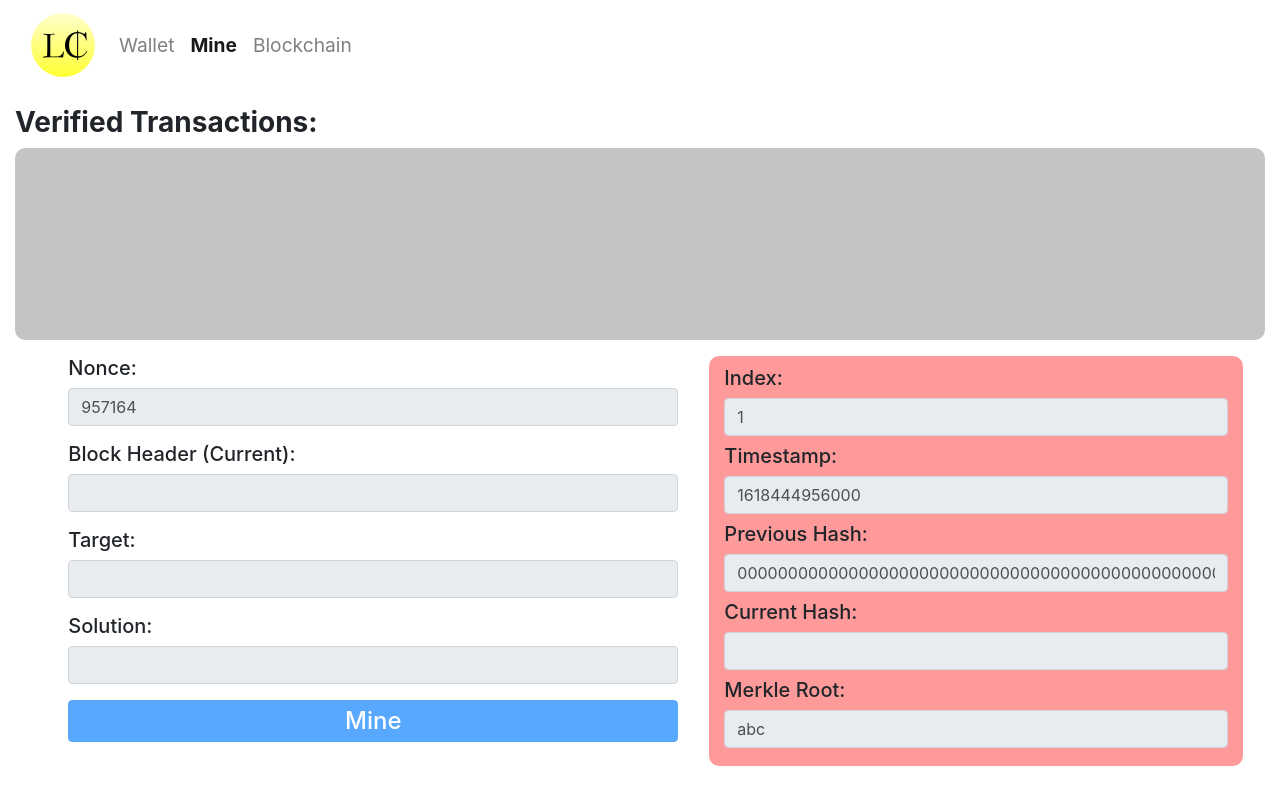
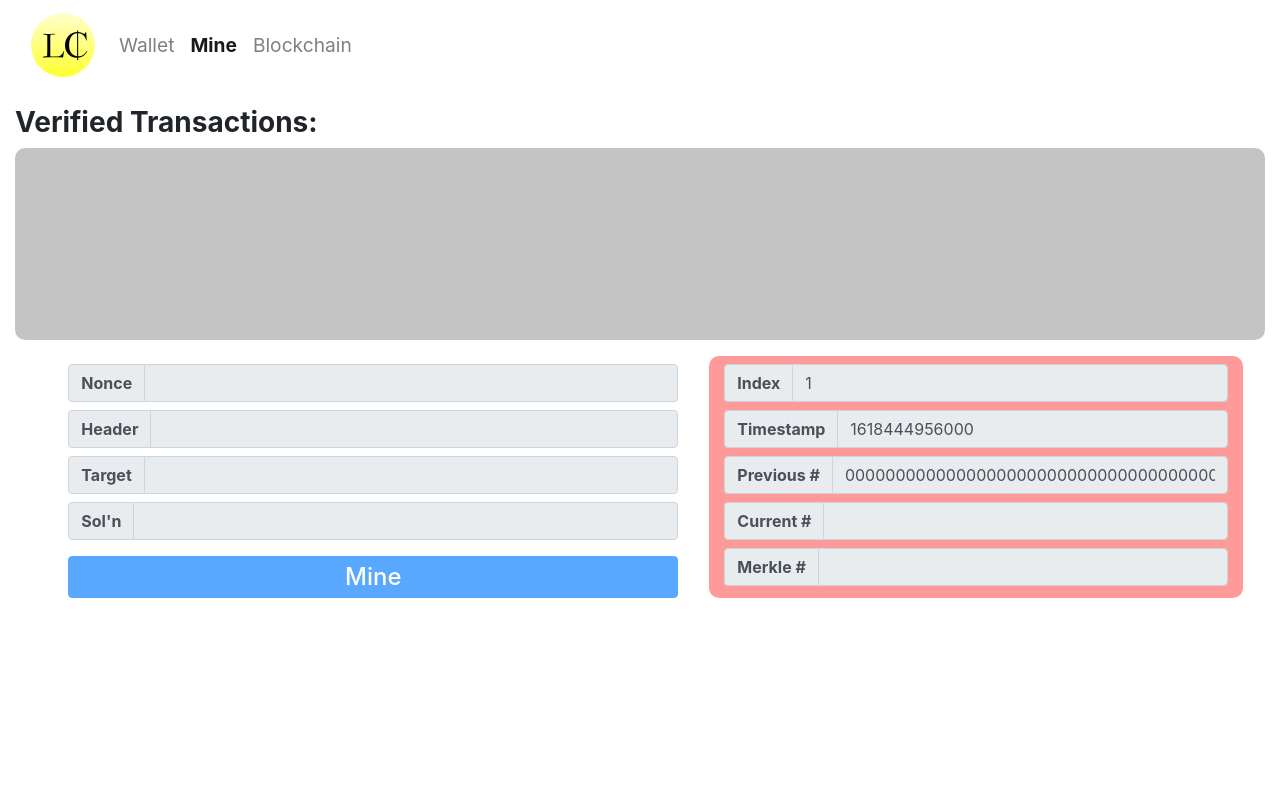
Before and after one commit to lbragile/LibraCoin, a React (Create React App) app: page /LibraCoin/mine in a window 1280 px wide. Built offline with nearby package versions, Linux system fonts and the light colour scheme.

Commit message:
added merkle tree calculations to mined block, working on canvas drawing to illustrate the tree

```diff
--- a/src/components/App/App.css
+++ b/src/components/App/App.css
@@ -20,3 +20,7 @@
   align-items: center;
   min-height: 12rem;
 }
+
+.input-group-text {
+  font-weight: bold;
+}
--- a/src/components/App/App.tsx
+++ b/src/components/App/App.tsx
@@ -21,7 +21,7 @@ export default function App(): JSX.Element {
         prevHash: "",
         currHash: new Array(256).fill("0").join(""),
         transactions: [],
-        timestamp: new Date("04/30/2021"),
+        timestamp: Date.parse("04/31/2021"),
       },
     ],
   });
--- a/src/components/Block/Block.css
+++ b/src/components/Block/Block.css
@@ -4,16 +4,15 @@
 }
 
 .bordered-background {
-  filter: brightness(90%);
   border: 1px dashed black;
   border-radius: 10px;
   padding: 0.5em;
-  margin-top: 1em;
+  margin-top: 0.25em;
 }
 
 .block {
   width: 25%;
-  padding: 10px;
+  padding: 0 1em;
   border-radius: 10px;
   position: relative;
 }
@@ -39,7 +38,6 @@
   display: flex;
   align-items: center;
   min-width: 20rem;
-  margin: 0.5rem 2.75rem;
 }
 
 .chain {
--- a/src/components/Block/Block.tsx
+++ b/src/components/Block/Block.tsx
@@ -1,5 +1,5 @@
 import React, { useState, useEffect } from "react";
-import { Form } from "react-bootstrap";
+import { Form, InputGroup } from "react-bootstrap";
 
 import Statistics from "./Statistics";
 import { IBlock } from "../../typings/AppTypes";
@@ -9,7 +9,7 @@ import "./Block.css";
 export default function Block({ details }: { details: IBlock }): JSX.Element {
   const [solution, setSolution] = useState<string>("");
   const [isValid, setIsValid] = useState<boolean>(true);
-  const [timestamp, setTimestamp] = useState<number>(Date.now());
+  const [, setTimestamp] = useState<number>(Date.now());
 
   // update timestamp when solution is mined
   useEffect(() => setTimestamp(Date.now()), [solution]);
@@ -21,36 +21,40 @@ export default function Block({ details }: { details: IBlock }): JSX.Element {
       }
     >
       <Form className="block col-12">
-        <Form.Group>
-          <Form.Label>
-            <h5>Index:</h5>
-          </Form.Label>
+        <InputGroup className="my-2">
+          <InputGroup.Prepend>
+            <InputGroup.Text>Index</InputGroup.Text>
+          </InputGroup.Prepend>
           <Form.Control type="number" defaultValue={details.index} disabled={true} />
-        </Form.Group>
-        <Form.Group>
-          <Form.Label>
-            <h5>Timestamp:</h5>
-          </Form.Label>
-          <Form.Control type="number" value={details.timestamp} disabled={true} />
-        </Form.Group>
-        <Form.Group>
-          <Form.Label>
-            <h5>Previous Hash:</h5>
-          </Form.Label>
+        </InputGroup>
+
+        <InputGroup className="my-2">
+          <InputGroup.Prepend>
+            <InputGroup.Text>Timestamp</InputGroup.Text>
+          </InputGroup.Prepend>
+          <Form.Control type="number" defaultValue={details.timestamp} disabled={true} />
+        </InputGroup>
+
+        <InputGroup className="my-2">
+          <InputGroup.Prepend>
+            <InputGroup.Text>Previous #</InputGroup.Text>
+          </InputGroup.Prepend>
           <Form.Control type="text" defaultValue={details.prevHash} disabled={true} />
-        </Form.Group>
-        <Form.Group>
-          <Form.Label>
-            <h5>Current Hash:</h5>
-          </Form.Label>
-          <Form.Control type="text" value={details.currHash} disabled={true} />
-        </Form.Group>
-        <Form.Group>
-          <Form.Label>
-            <h5>Merkle Root:</h5>
-          </Form.Label>
-          <Form.Control type="text" value={"abc"} disabled={true} />
-        </Form.Group>
+        </InputGroup>
+
+        <InputGroup className="my-2">
+          <InputGroup.Prepend>
+            <InputGroup.Text>Current #</InputGroup.Text>
+          </InputGroup.Prepend>
+          <Form.Control type="text" defaultValue={details.currHash} disabled={true} />
+        </InputGroup>
+
+        <InputGroup className="my-2">
+          <InputGroup.Prepend>
+            <InputGroup.Text>Merkle #</InputGroup.Text>
+          </InputGroup.Prepend>
+          <Form.Control type="text" defaultValue={"abc"} />
+        </InputGroup>
       </Form>
 
       <Statistics
--- a/src/components/Block/BlockChain.tsx
+++ b/src/components/Block/BlockChain.tsx
@@ -7,7 +7,7 @@ import { IAction, IState } from "../../typings/AppTypes";
 import "./Block.css";
 
 export default function BlockChain(): JSX.Element {
-  const { state, dispatch } = useContext(AppContext) as { state: IState; dispatch: React.Dispatch<IAction> };
+  const { state } = useContext(AppContext) as { state: IState; dispatch: React.Dispatch<IAction> };
 
   return (
     <div id="blockchain">
--- a/src/components/Block/PreviewBlock.tsx
+++ b/src/components/Block/PreviewBlock.tsx
@@ -1,5 +1,5 @@
 import React, { useRef, useState, useEffect, useContext } from "react";
-import { Button, Form } from "react-bootstrap";
+import { Button, Form, InputGroup } from "react-bootstrap";
 
 import Statistics from "./Statistics";
 
@@ -7,6 +7,7 @@ import { AppContext } from "../../context/AppContext";
 import { IAction, IState } from "../../typings/AppTypes";
 import "./Block.css";
 import { ACTIONS } from "../../enums/AppDispatchActions";
+import { digestMessage } from "../../utils/conversion";
 
 export default function PreviewBlock(): JSX.Element {
   const { state, dispatch } = useContext(AppContext) as { state: IState; dispatch: React.Dispatch<IAction> };
@@ -18,9 +19,42 @@ export default function PreviewBlock(): JSX.Element {
   const [isValid, setIsValid] = useState<boolean>(false);
   const [showBtn, setShowBtn] = useState<boolean>(true);
   const [timestamp, setTimestamp] = useState<number>(Date.now());
+  const [merkleTree, setMerkleTree] = useState<string[][]>([[""]]);
+
+  useEffect(() => {
+    calculateMerkleRoot();
+  }, [state.selectedTrans]);
 
   // update timestamp & currentHash when solution is mined
   useEffect(() => setTimestamp(Date.now()), [solution]);
+
+  async function calculateMerkleRoot(): Promise<void> {
+    if (state.selectedTrans.length > 0) {
+      let signatures = state.selectedTrans.map((trans) => trans.signature);
+      const tree = [signatures];
+
+      while (signatures.length !== 1) {
+        const hashArr = [] as string[];
+        for (let i = 0; i < signatures.length; i += 2) {
+          const hash = signatures[i + 1] ? await digestMessage(signatures[i] + signatures[i + 1]) : signatures[i];
+          hashArr.push(hash);
+        }
+
+        tree.push(hashArr);
+        signatures = hashArr;
+      }
+
+      // reverse array so that it resembles a tree with a root at the top
+      tree.reverse();
+      setMerkleTree(tree);
+    } else {
+      setMerkleTree([[""]]);
+    }
+  }
+
+  function getMerkleRoot(tree: string[][]): string {
+    return tree[0][0];
+  }
 
   function handleAddBlock() {
     const block = {
@@ -32,7 +66,9 @@ export default function PreviewBlock(): JSX.Element {
     };
 
     dispatch({ type: ACTIONS.ADD_BLOCK, payload: { block } });
+    localStorage.setItem("chain", JSON.stringify([...state.chain, block]));
     setShowBtn(false);
+    setIsValid(false);
   }
 
   return (
@@ -46,36 +82,40 @@ export default function PreviewBlock(): JSX.Element {
       />
 
       <Form className={"block col-xl-5 " + (isValid ? "valid-block" : "invalid-block")}>
-        <Form.Group>
-          <Form.Label>
-            <h5>Index:</h5>
-          </Form.Label>
+        <InputGroup className="my-2">
+          <InputGroup.Prepend>
+            <InputGroup.Text>Index</InputGroup.Text>
+          </InputGroup.Prepend>
           <Form.Control type="number" defaultValue={nextIndex.current} disabled={true} />
-        </Form.Group>
-        <Form.Group>
-          <Form.Label>
-            <h5>Timestamp:</h5>
-          </Form.Label>
-          <Form.Control type="number" value={timestamp} disabled={true} />
-        </Form.Group>
-        <Form.Group>
-          <Form.Label>
-            <h5>Previous Hash:</h5>
-          </Form.Label>
+        </InputGroup>
+
+        <InputGroup className="my-2">
+          <InputGroup.Prepend>
+            <InputGroup.Text>Timestamp</InputGroup.Text>
+          </InputGroup.Prepend>
+          <Form.Control type="number" defaultValue={timestamp} disabled={true} />
+        </InputGroup>
+
+        <InputGroup className="my-2">
+          <InputGroup.Prepend>
+            <InputGroup.Text>Previous #</InputGroup.Text>
+          </InputGroup.Prepend>
           <Form.Control type="text" defaultValue={prevBlockHash.current} disabled={true} />
-        </Form.Group>
-        <Form.Group>
-          <Form.Label>
-            <h5>Current Hash:</h5>
-          </Form.Label>
-          <Form.Control type="text" value={solution} disabled={true} />
-        </Form.Group>
-        <Form.Group>
-          <Form.Label>
-            <h5>Merkle Root:</h5>
-          </Form.Label>
-          <Form.Control type="text" value={"abc"} disabled={true} />
-        </Form.Group>
+        </InputGroup>
+
+        <InputGroup className="my-2">
+          <InputGroup.Prepend>
+            <InputGroup.Text>Current #</InputGroup.Text>
+          </InputGroup.Prepend>
+          <Form.Control type="text" defaultValue={solution} disabled={true} />
+        </InputGroup>
+
+        <InputGroup className="my-2">
+          <InputGroup.Prepend>
+            <InputGroup.Text>Merkle #</InputGroup.Text>
+          </InputGroup.Prepend>
+          <Form.Control type="text" defaultValue={getMerkleRoot(merkleTree)} disabled={true} />
+        </InputGroup>
 
         {isValid && showBtn && (
           <Button variant="success" block onClick={() => handleAddBlock()}>
--- a/src/components/Block/Statistics.tsx
+++ b/src/components/Block/Statistics.tsx
@@ -1,5 +1,5 @@
 import React, { useState, useRef, useContext } from "react";
-import { Button, Form } from "react-bootstrap";
+import { Button, Form, InputGroup } from "react-bootstrap";
 import { AppContext } from "../../context/AppContext";
 // import { ACTIONS } from "../../enums/AppDispatchActions";
 import { IAction, IState } from "../../typings/AppTypes";
@@ -23,38 +23,38 @@ export default function Statistics(props: IStats): JSX.Element {
 
   return (
     <div className={props.chain ? "bordered-background" : "col-6 mx-3"}>
-      <Form.Group>
-        <Form.Label>
-          <h5 className="my-0">Nonce:</h5>
-        </Form.Label>
-        <Form.Control type="number" defaultValue={nonce.current} disabled={true} />
-      </Form.Group>
+      <InputGroup className="my-2">
+        <InputGroup.Prepend>
+          <InputGroup.Text>Nonce</InputGroup.Text>
+        </InputGroup.Prepend>
+        <Form.Control type="number" defaultValue={props.solution ? nonce.current : ""} disabled={true} />
+      </InputGroup>
 
-      <Form.Group>
-        <Form.Label>
-          <h5 className="my-0">Block Header (Current):</h5>
-        </Form.Label>
+      <InputGroup className="my-2">
+        <InputGroup.Prepend>
+          <InputGroup.Text>Header</InputGroup.Text>
+        </InputGroup.Prepend>
         <Form.Control type="number" defaultValue={header} disabled={true} />
-      </Form.Group>
+      </InputGroup>
 
-      <Form.Group>
-        <Form.Label>
-          <h5 className="my-0">Target:</h5>
-        </Form.Label>
+      <InputGroup className="my-2">
+        <InputGroup.Prepend>
+          <InputGroup.Text className="font-weight-bold">Target</InputGroup.Text>
+        </InputGroup.Prepend>
         <Form.Control type="text" defaultValue={target} disabled={true} />
-      </Form.Group>
+      </InputGroup>
 
-      <Form.Group>
-        <Form.Label>
-          <h5 className="my-0">Solution:</h5>
-        </Form.Label>
+      <InputGroup className="my-2">
+        <InputGroup.Prepend>
+          <InputGroup.Text>Sol&apos;n</InputGroup.Text>
+        </InputGroup.Prepend>
         <Form.Control
           type="text"
           style={props.isValid ? { color: "green" } : { color: "red" }}
           defaultValue={props.solution}
           disabled={true}
         />
-      </Form.Group>
+      </InputGroup>
 
       <Button
         variant="primary"
```
